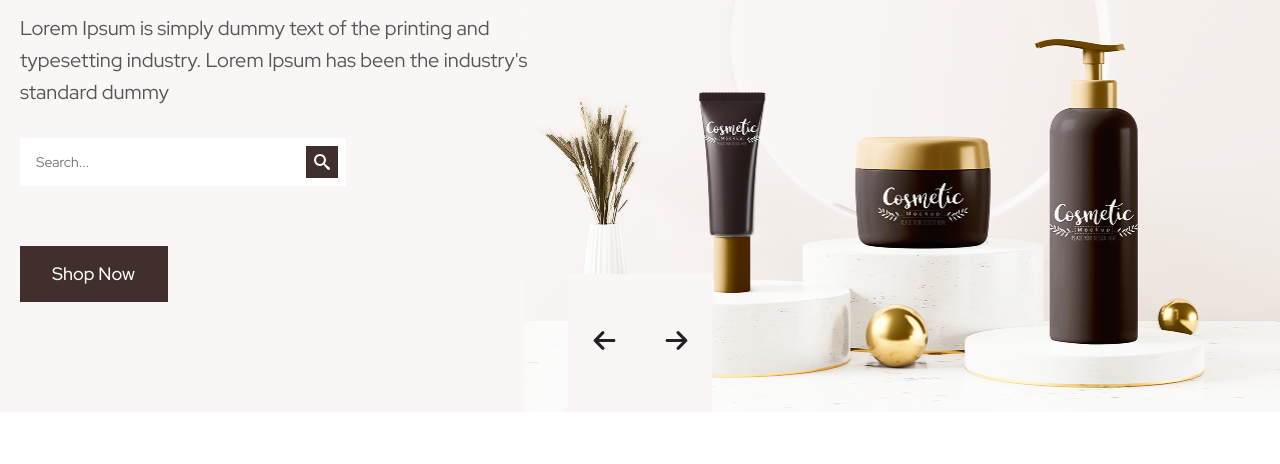
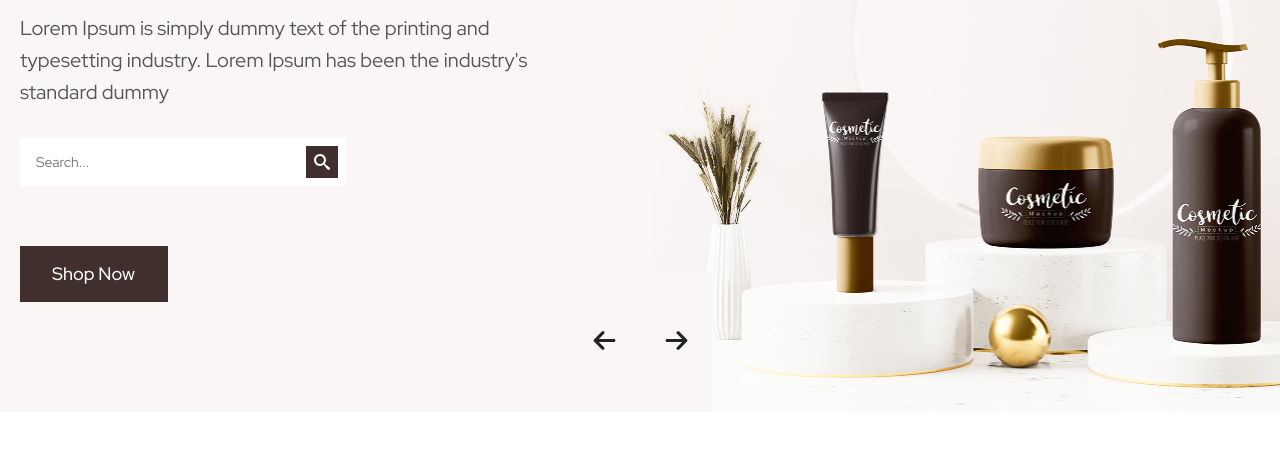
Before and after one commit to tanyaserekbasan/home-work-11, a plain HTML site: page index.html in a window 1280 px wide. Shown: the part 336-800 px from the top of the page. Drawn offline with nearby package versions, Linux system fonts and the light colour scheme.

Commit message:
background-position changes

```diff
--- a/styles/styles.css
+++ b/styles/styles.css
@@ -130,12 +130,9 @@ nav a {
 .hero {
   padding-top: 178px;
   background-color: var(--hero-background-color);
-}
-
-.hero .container {
   background-image: url(../images/background.png);
   background-repeat: no-repeat;
-  background-position: calc(100% + 40px) bottom;
+  background-position: calc(50% + 405px) bottom;
   background-size: 796px 609px;
 }
 
```
